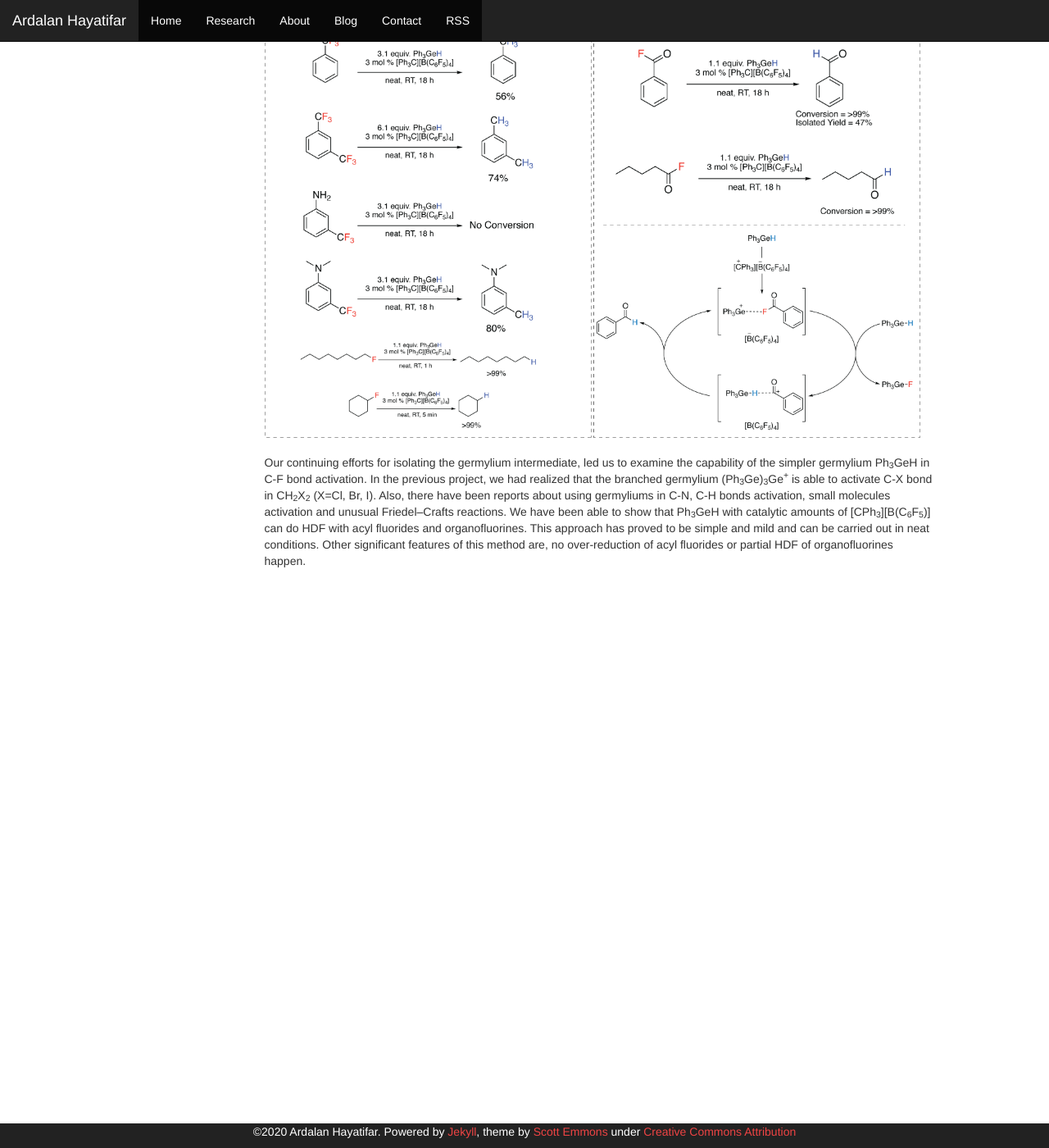
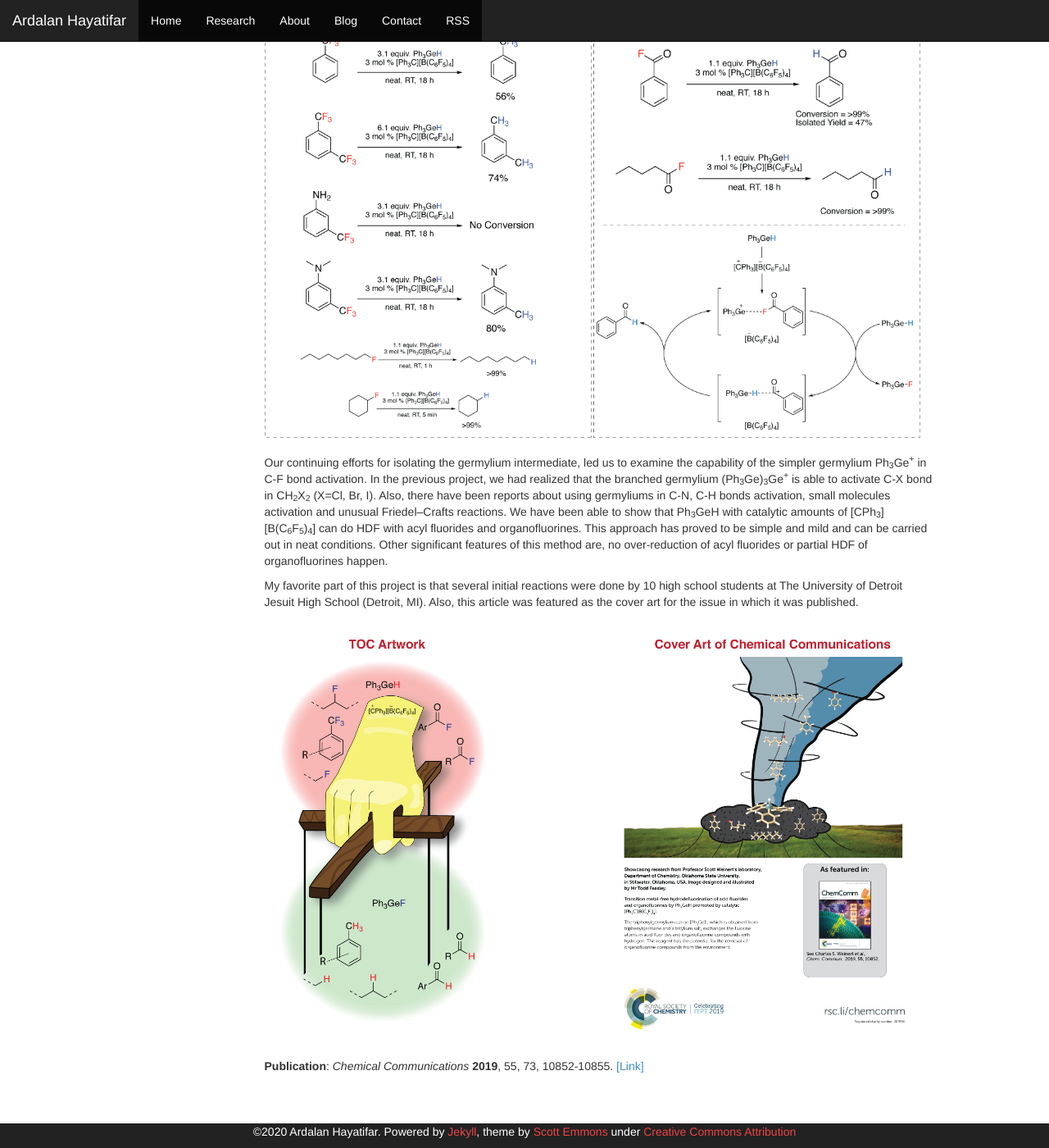
Before and after one commit to Ardalanhayatifar/ardalanhayatifar.github.io, a Jekyll site: the page built from research.html, in a window 1280 px wide and 1400 px high, scrolled down 1217 px. Shown: the whole window at 82% size. Built offline with Jekyll 4.4.1, drawn with Linux system fonts in a browser that asks for light colours.

Commit message:
research summary2 completed

```diff
--- a/research.html
+++ b/research.html
@@ -32,14 +32,24 @@ has given us insights into the potentials of germanium compounds in organic synt
 <br />
 <br />
 <p <align=”justify”> Our continuing efforts for isolating the germylium intermediate, led us to examine the capability of the simpler germylium
-Ph<sub>3</sub>GeH in C-F bond activation. In the previous project,
+Ph<sub>3</sub>Ge<sup>+</sup> in C-F bond activation. In the previous project,
 we had realized that the branched germylium (Ph<sub>3</sub>Ge)<sub>3</sub>Ge<sup>+</sup> is able to activate C-X bond in CH<sub>2</sub>X<sub>2</sub> (X=Cl, Br, I).
 Also, there have been reports about using germyliums in C-N, C-H bonds activation, small molecules activation and unusual Friedel–Crafts reactions.
-We have been able to show that Ph<sub>3</sub>GeH with catalytic amounts of [CPh<sub>3</sub>][B(C<sub>6</sub>F<sub>5</sub>)] can do HDF with
+We have been able to show that Ph<sub>3</sub>GeH with catalytic amounts of [CPh<sub>3</sub>][B(C<sub>6</sub>F<sub>5</sub>)<sub>4</sub>] can do HDF with
 acyl fluorides and organofluorines. This approach has proved to be simple and mild and can be carried out in neat conditions. Other significant
 features of this method are, no over-reduction of acyl fluorides or partial HDF of organofluorines happen.
+</p>
+<p <align=”justify”> My favorite part of this project is that several initial reactions were done by 10 high school students at The University of Detroit Jesuit High School (Detroit, MI).
+Also, this article was featured as the cover art for the issue in which it was published.
+</p>
+<br />
+<img src="images/hdfcover.png" width="800px">
+<br />
+<br />
+<p><strong>Publication</strong>: <em>Chemical Communications</em> <strong>2019</strong>, 55, 73, 10852-10855. <a href="https://pubs.rsc.org/en/content/articlehtml/2019/cc/c9cc05075b">[Link]</a>
+<br>
+<br></p>
 
-</p>
 
     </div>
 
```
Also changed, not shown: images/hdf.png, images/hdfcover.png (added), 1 other file.
